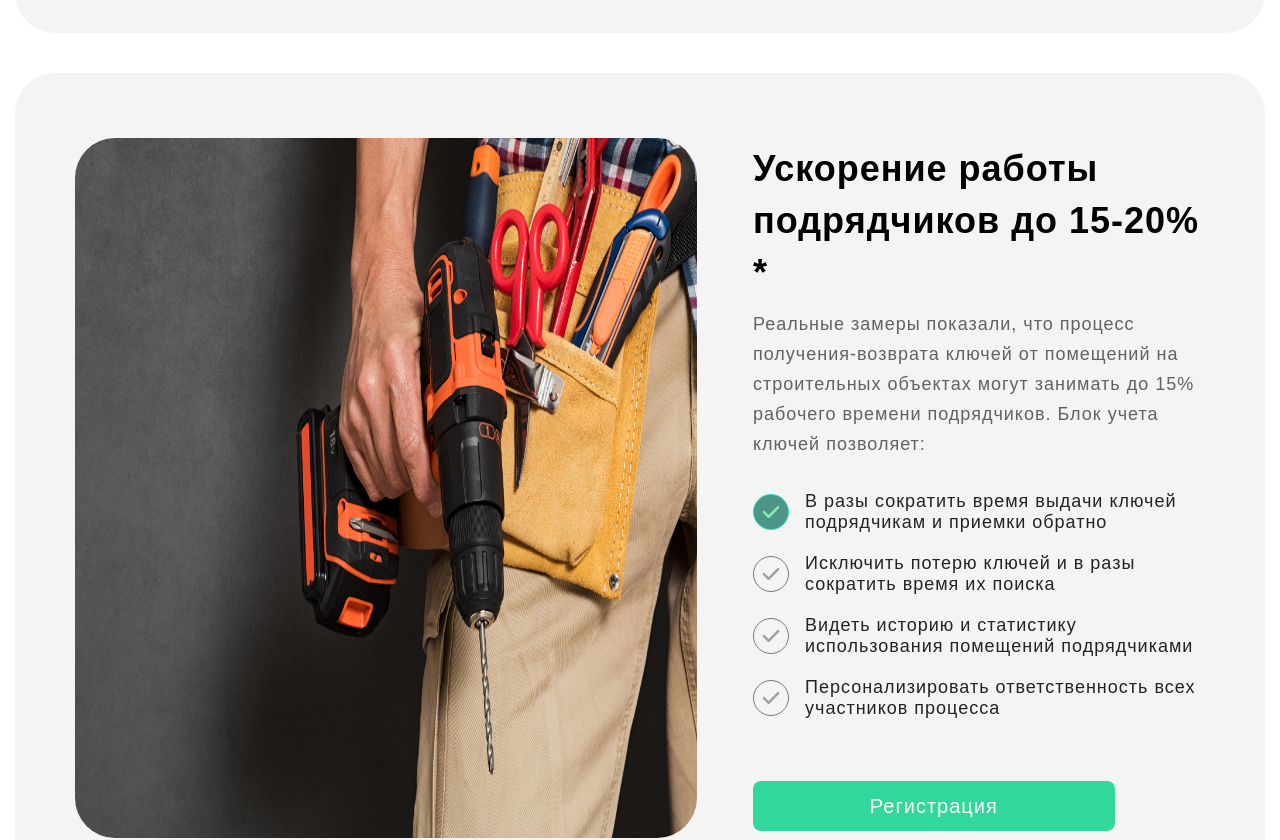
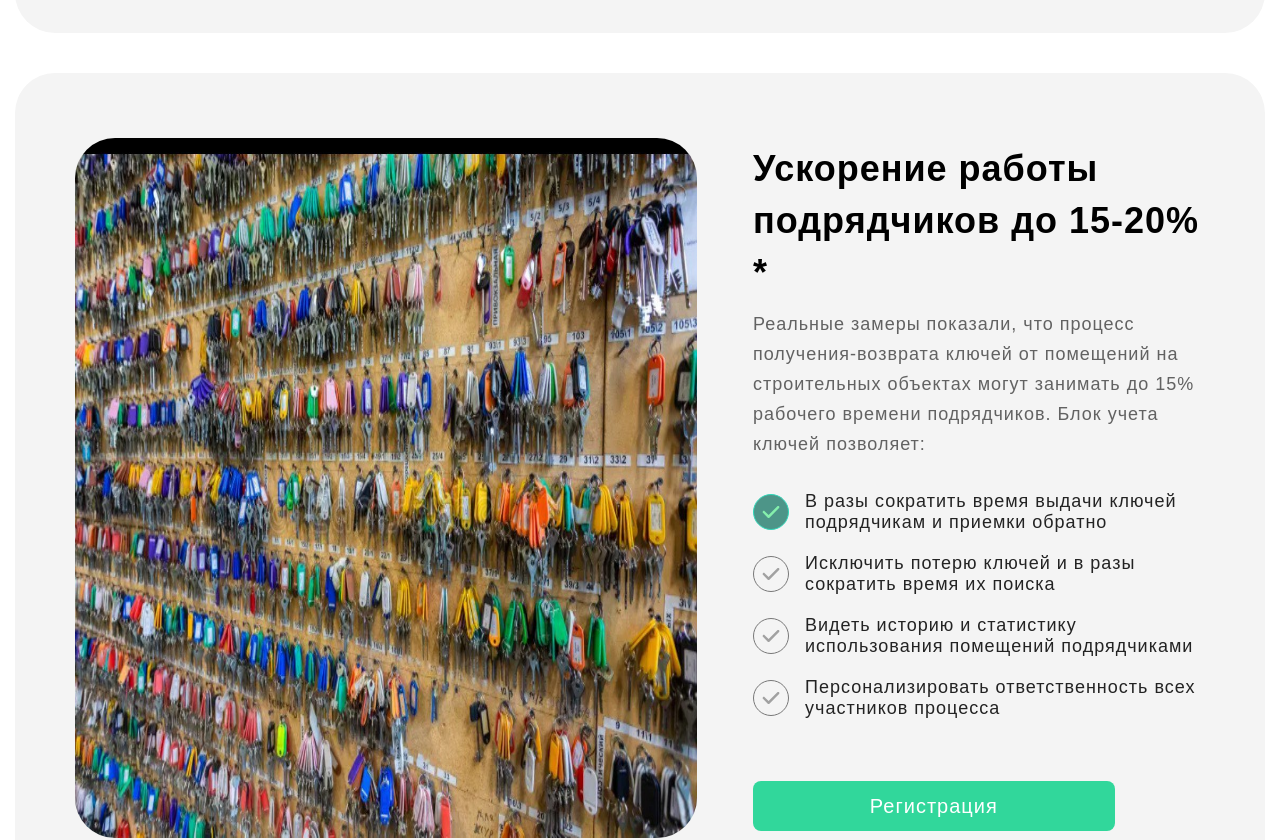
Before and after one commit to rpa-best/keyman24.ru, a Next.js app: page / in a window 1280 px wide. Shown: the part 1940-2780 px from the top of the page. Built offline with nearby package versions, Linux system fonts and the light colour scheme.

Commit message:
add new photo to block

```diff
--- a/src/app/(Main)/page.tsx
+++ b/src/app/(Main)/page.tsx
@@ -10,6 +10,7 @@ import { Modal } from 'components/Modal';
 import { Form } from 'app/components/Form';
 import Checkpoint from '/public/checkpoint.jpg';
 import Inventory from '/public/inventory.jpg';
+import Keys from '/public/keys.jpg';
 
 export default function Home() {
     return (
@@ -23,7 +24,7 @@ export default function Home() {
                     features={featureDataOne}
                 />
                 <FeaturesAndServices
-                    contentImg={Inventory}
+                    contentImg={Keys}
                     reverse
                     note="* работы подрядчиков в различных помещениях. На основе реальных замеров. "
                     features={featureDataTwo}
```
Also changed, not shown: public/keys.jpg (added).
